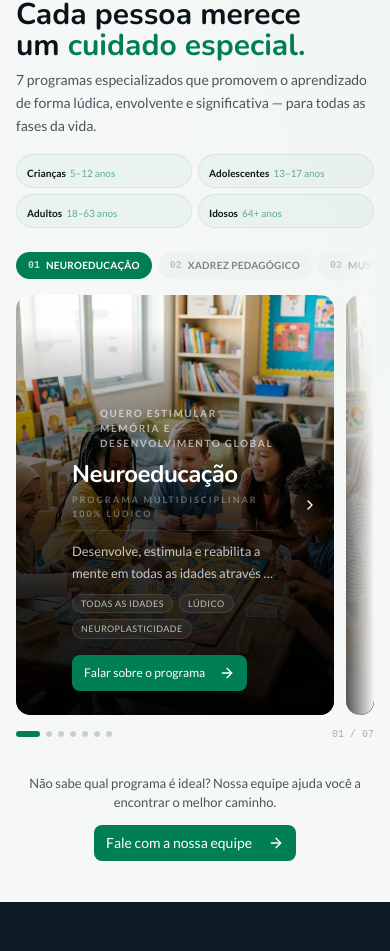
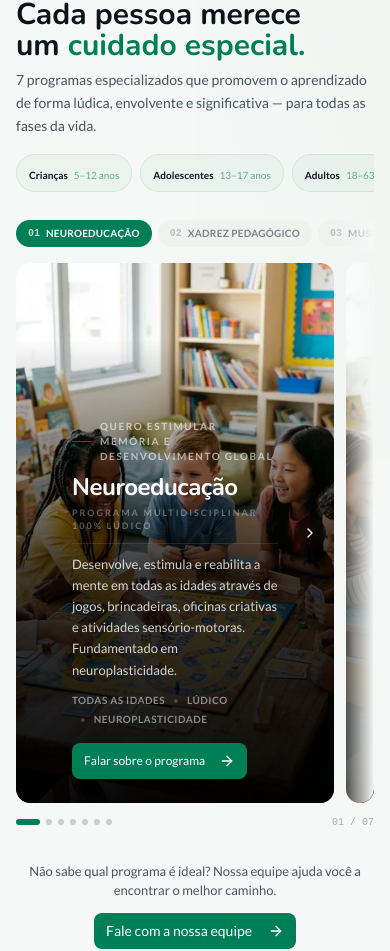
Before and after one commit to psicointelekta/intelekta, a Next.js app: page / in a window 390 px wide. Shown: the part 1136-2087 px from the top of the page. Built offline with nearby package versions, Linux system fonts and the light colour scheme.

Commit message:
Fix: fix telegram leads

```diff
--- a/components/pages/home-mobile.tsx
+++ b/components/pages/home-mobile.tsx
@@ -500,9 +500,9 @@ export function HomeMobile({ announcements = [] }: { announcements?: Announcemen
 
         <div className="section-divider" />
 
-        <section id="metodologia" className="relative overflow-hidden px-6 py-16">
-          <div className="pointer-events-none absolute bottom-0 left-0 h-72 w-72 rounded-full bg-secondary/[0.04] blur-[120px]" />
-          <div className="pointer-events-none absolute -right-16 top-24 h-56 w-56 rounded-full bg-primary/[0.035] blur-[100px]" />
+        <section id="metodologia" className="relative overflow-hidden px-6 py-16 [contain:paint]">
+          <div className="pointer-events-none absolute bottom-0 left-0 h-72 w-72 rounded-full bg-secondary/[0.04] blur-[64px]" />
+          <div className="pointer-events-none absolute -right-16 top-24 h-56 w-56 rounded-full bg-primary/[0.035] blur-[48px]" />
           <div className="pointer-events-none absolute inset-0 bg-[radial-gradient(circle,var(--primary)_0.5px,transparent_0.5px)] bg-[length:36px_36px] opacity-[0.02]" />
 
           <div className="relative mx-auto max-w-7xl space-y-10">
@@ -628,12 +628,12 @@ export function HomeMobile({ announcements = [] }: { announcements?: Announcemen
 
             <div className="relative isolate overflow-hidden rounded-3xl border border-primary/10 bg-gradient-to-br from-primary/[0.06] via-background to-secondary/[0.04] [contain:paint]">
               <div className="grid gap-4 px-6 py-8">
-                <div className="relative mx-auto h-52 w-52">
+                <div className="relative mx-auto h-52 w-52 rounded-full bg-primary/[0.03] shadow-inner">
                   <Image
                     src="/images/polvo-intelekta.webp"
                     alt="Polvo Intelekta, mascote da Intelekta"
                     fill
-                    className="object-contain drop-shadow-lg sm:drop-shadow-2xl"
+                    className="object-contain sm:drop-shadow-2xl"
                     sizes="208px"
                     loading="lazy"
                   />
@@ -661,8 +661,8 @@ export function HomeMobile({ announcements = [] }: { announcements?: Announcemen
           </div>
         </section>
 
-        <section id="equipe" className="relative overflow-hidden bg-dark-section px-6 py-16">
-          <div className="pointer-events-none absolute left-1/2 top-0 h-72 w-[640px] -translate-x-1/2 rounded-full bg-primary/[0.04] blur-[120px]" />
+        <section id="equipe" className="relative overflow-hidden bg-dark-section px-6 py-16 [contain:paint]">
+          <div className="pointer-events-none absolute left-1/2 top-0 h-72 w-[640px] -translate-x-1/2 rounded-full bg-primary/[0.04] blur-[64px]" />
 
           <div className="relative mx-auto max-w-7xl space-y-10">
             <SectionHeader
@@ -713,9 +713,9 @@ export function HomeMobile({ announcements = [] }: { announcements?: Announcemen
           </div>
         </section>
 
-        <section id="faq" className="relative overflow-hidden px-6 py-16">
-          <div className="pointer-events-none absolute -left-16 top-0 h-56 w-56 rounded-full bg-primary/[0.03] blur-[100px]" />
-          <div className="pointer-events-none absolute -right-20 bottom-10 h-72 w-72 rounded-full bg-secondary/[0.04] blur-[120px]" />
+        <section id="faq" className="relative overflow-hidden px-6 py-16 [contain:paint]">
+          <div className="pointer-events-none absolute -left-16 top-0 h-56 w-56 rounded-full bg-primary/[0.03] blur-[48px]" />
+          <div className="pointer-events-none absolute -right-20 bottom-10 h-72 w-72 rounded-full bg-secondary/[0.04] blur-[64px]" />
 
           <div className="relative mx-auto max-w-7xl space-y-8">
             <SectionHeader
@@ -766,9 +766,9 @@ export function HomeMobile({ announcements = [] }: { announcements?: Announcemen
 
         <div className="section-divider" />
 
-        <section id="contato" className="relative overflow-hidden px-6 py-16">
-          <div className="pointer-events-none absolute top-16 -right-16 h-56 w-56 rounded-full bg-primary/[0.03] blur-[100px]" />
-          <div className="pointer-events-none absolute bottom-0 -left-20 h-72 w-72 rounded-full bg-secondary/[0.04] blur-[120px]" />
+        <section id="contato" className="relative overflow-hidden px-6 py-16 [contain:paint]">
+          <div className="pointer-events-none absolute top-16 -right-16 h-56 w-56 rounded-full bg-primary/[0.03] blur-[48px]" />
+          <div className="pointer-events-none absolute bottom-0 -left-20 h-72 w-72 rounded-full bg-secondary/[0.04] blur-[64px]" />
 
           <div className="relative mx-auto max-w-7xl space-y-8">
             <SectionHeader
--- a/components/sections/programs.tsx
+++ b/components/sections/programs.tsx
@@ -162,16 +162,16 @@ export function Programs() {
               </p>
             </div>
 
-            {/* Age stages compact strip */}
-            <div className="grid grid-cols-2 gap-1.5 sm:flex sm:flex-wrap sm:gap-2 sm:justify-end">
+            {/* Age stages compact strip — Now scrollable on mobile */}
+            <div className="flex gap-2 overflow-x-auto pb-1 sm:flex-wrap sm:justify-end sm:overflow-visible [&::-webkit-scrollbar]:hidden" style={{ scrollbarWidth: 'none', WebkitOverflowScrolling: 'touch' } as React.CSSProperties}>
               {ageStages.map((s) => (
-                <span
+                <div
                   key={s.phase}
-                  className="rounded-full border border-primary/10 bg-primary/[0.04] px-2.5 py-1 sm:px-3 sm:py-1.5"
+                  className="shrink-0 rounded-full border border-primary/10 bg-primary/[0.04] px-3 py-1.5 sm:px-3 sm:py-1.5"
                 >
                   <span className="text-[10px] font-bold text-foreground sm:text-[11px]">{s.phase}</span>
-                  <span className="ml-1 text-[10px] text-primary/60 sm:ml-1.5 sm:text-[11px]">{s.age}</span>
-                </span>
+                  <span className="ml-1.5 text-[10px] text-primary/60 sm:ml-1.5 sm:text-[11px]">{s.age}</span>
+                </div>
               ))}
             </div>
           </div>
@@ -305,7 +305,7 @@ export function Programs() {
                       <div
                         key={program.id}
                         style={{ width: slideWidth }}
-                        className="relative h-[420px] shrink-0 overflow-hidden rounded-xl bg-muted sm:h-[500px] lg:h-auto lg:aspect-[16/10]"
+                        className="relative h-[540px] shrink-0 overflow-hidden rounded-xl bg-muted sm:h-[500px] lg:h-auto lg:aspect-[16/10]"
                       >
                         <Image
                           src={program.image}
@@ -364,20 +364,20 @@ export function Programs() {
                           {/* Divisor sutil */}
                           <div className="my-2.5 h-px w-full bg-white/10 sm:my-3.5" />
 
-                          {/* Description — corpo legível */}
-                          <p className="line-clamp-2 max-w-2xl text-[13px] leading-relaxed text-white/75 sm:line-clamp-none sm:text-[15px]">
+                          {/* Description — corpo legível, sem cortes no mobile */}
+                          <p className="max-w-2xl text-[13px] leading-relaxed text-white/80 sm:text-[15px]">
                             {program.description}
                           </p>
 
-                          {/* Tags */}
-                          <div className="mt-2.5 flex flex-wrap gap-1.5 sm:mt-4 sm:gap-2">
-                            {program.tags.map((tag) => (
-                              <span
-                                key={tag}
-                                className="rounded-full border border-white/10 bg-white/[0.06] px-2 py-0.5 text-[9px] font-medium uppercase tracking-wider text-white/70 backdrop-blur-sm sm:px-3 sm:py-1 sm:text-[10px]"
-                              >
-                                {tag}
-                              </span>
+                          {/* Tags — Limpas e discretas no mobile */}
+                          <div className="mt-3 flex flex-wrap items-center gap-y-1 sm:mt-4 sm:gap-2">
+                            {program.tags.map((tag, idx) => (
+                              <div key={tag} className="flex items-center">
+                                {idx > 0 && <span className="mx-2 text-[10px] text-white/20 sm:hidden">•</span>}
+                                <span className="text-[10px] font-semibold uppercase tracking-wider text-white/50 sm:rounded-full sm:border sm:border-white/10 sm:bg-white/[0.06] sm:px-3 sm:py-1 sm:text-white/70 sm:backdrop-blur-sm sm:text-[10px]">
+                                  {tag}
+                                </span>
+                              </div>
                             ))}
                           </div>
 
```
Also changed, not shown: public/icon.svg (added).
